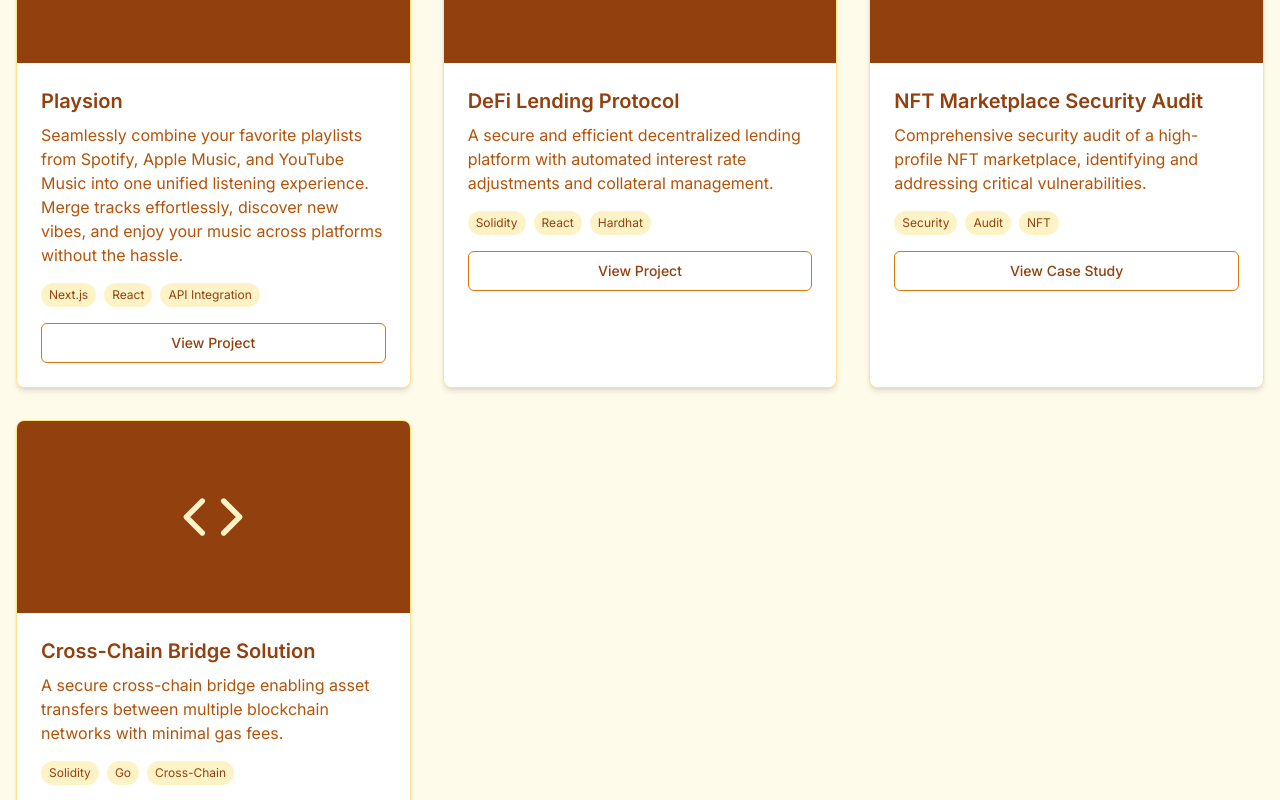
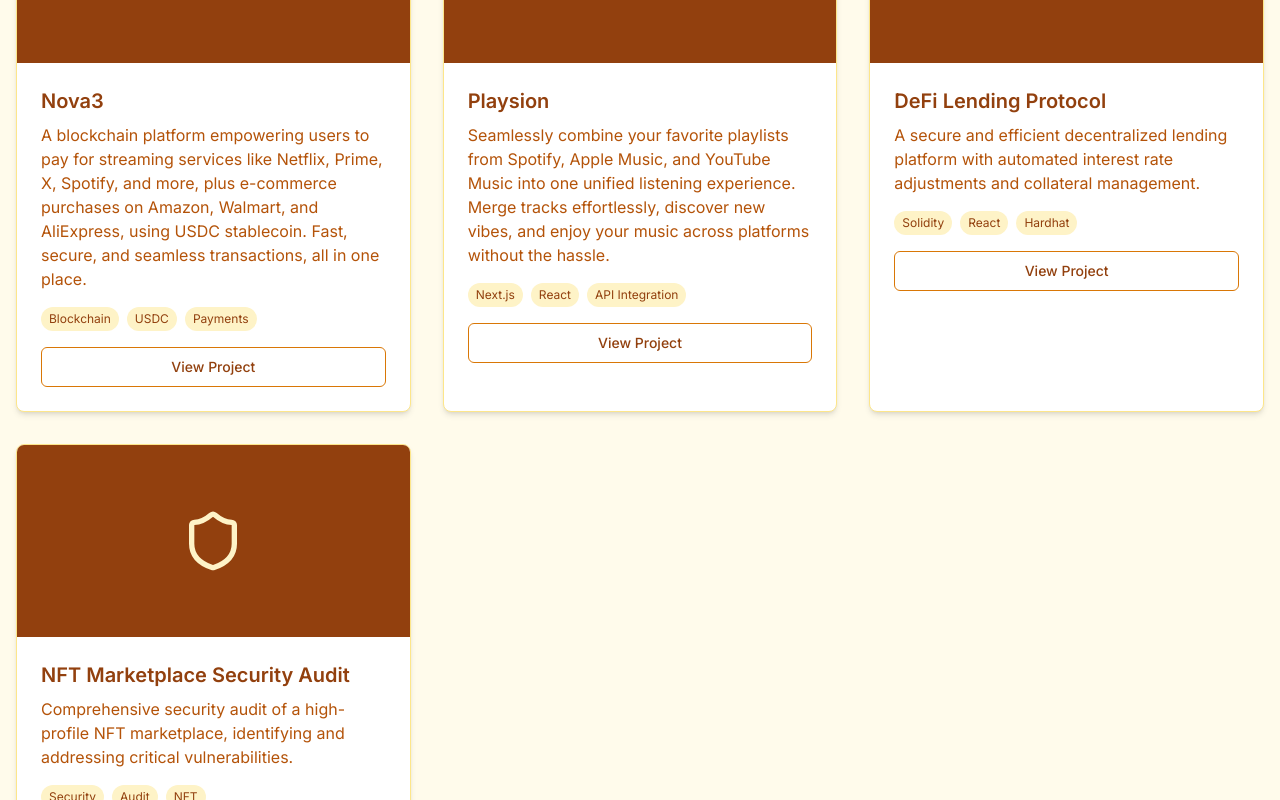
Before and after one commit to 0xQuilox/v0-miftahudeen-portfolio, a Next.js app: page / in a window 1280 px wide. Shown: the part 2820-3620 px from the top of the page. Built offline with nearby package versions, Linux system fonts and the light colour scheme.

Commit message:
feat: add Nova3 blockchain project to portfolio
Include project details, icons, and link to project URL.

Co-authored-by: OxQuilox <91698193+0xQuilox@users.noreply.github.com>

```diff
--- a/app/page.tsx
+++ b/app/page.tsx
@@ -1,7 +1,19 @@
 import Image from "next/image"
 import Link from "next/link"
 import { Button } from "@/components/ui/button"
-import { ChevronRight, Code, Shield, FileCode, Search, Send, Github, Linkedin, Twitter, Music } from "lucide-react"
+import {
+  ChevronRight,
+  Code,
+  Shield,
+  FileCode,
+  Search,
+  Send,
+  Github,
+  Linkedin,
+  Twitter,
+  Music,
+  CreditCard,
+} from "lucide-react"
 import Navbar from "@/components/navbar"
 
 export default function Home() {
@@ -227,7 +239,37 @@ export default function Home() {
           </div>
 
           <div className="grid grid-cols-1 md:grid-cols-2 lg:grid-cols-3 gap-8">
-            {/* New Playsion Project */}
+            {/* Nova3 Project */}
+            <div className="bg-white rounded-lg overflow-hidden shadow-md border border-amber-200 hover:shadow-lg transition-shadow">
+              <div className="h-48 bg-amber-800 flex items-center justify-center">
+                <CreditCard className="h-16 w-16 text-amber-100" />
+              </div>
+              <div className="p-6">
+                <h3 className="text-xl font-semibold text-amber-800 mb-2">Nova3</h3>
+                <p className="text-amber-700 mb-4">
+                  A blockchain platform empowering users to pay for streaming services like Netflix, Prime, X, Spotify,
+                  and more, plus e-commerce purchases on Amazon, Walmart, and AliExpress, using USDC stablecoin. Fast,
+                  secure, and seamless transactions, all in one place.
+                </p>
+                <div className="flex flex-wrap gap-2 mb-4">
+                  <span className="text-xs bg-amber-100 text-amber-800 px-2 py-1 rounded-full">Blockchain</span>
+                  <span className="text-xs bg-amber-100 text-amber-800 px-2 py-1 rounded-full">USDC</span>
+                  <span className="text-xs bg-amber-100 text-amber-800 px-2 py-1 rounded-full">Payments</span>
+                </div>
+                <Button variant="outline" className="w-full border-amber-600 text-amber-800 hover:bg-amber-100">
+                  <Link
+                    href="https://v0-quillox-portfolio.vercel.app/"
+                    target="_blank"
+                    rel="noopener noreferrer"
+                    className="w-full flex justify-center"
+                  >
+                    View Project
+                  </Link>
+                </Button>
+              </div>
+            </div>
+
+            {/* Playsion Project */}
             <div className="bg-white rounded-lg overflow-hidden shadow-md border border-amber-200 hover:shadow-lg transition-shadow">
               <div className="h-48 bg-amber-800 flex items-center justify-center">
                 <Music className="h-16 w-16 text-amber-100" />
@@ -295,27 +337,6 @@ export default function Home() {
                 </div>
                 <Button variant="outline" className="w-full border-amber-600 text-amber-800 hover:bg-amber-100">
                   View Case Study
-                </Button>
-              </div>
-            </div>
-
-            <div className="bg-white rounded-lg overflow-hidden shadow-md border border-amber-200 hover:shadow-lg transition-shadow">
-              <div className="h-48 bg-amber-800 flex items-center justify-center">
-                <Code className="h-16 w-16 text-amber-100" />
-              </div>
-              <div className="p-6">
-                <h3 className="text-xl font-semibold text-amber-800 mb-2">Cross-Chain Bridge Solution</h3>
-                <p className="text-amber-700 mb-4">
-                  A secure cross-chain bridge enabling asset transfers between multiple blockchain networks with minimal
-                  gas fees.
-                </p>
-                <div className="flex flex-wrap gap-2 mb-4">
-                  <span className="text-xs bg-amber-100 text-amber-800 px-2 py-1 rounded-full">Solidity</span>
-                  <span className="text-xs bg-amber-100 text-amber-800 px-2 py-1 rounded-full">Go</span>
-                  <span className="text-xs bg-amber-100 text-amber-800 px-2 py-1 rounded-full">Cross-Chain</span>
-                </div>
-                <Button variant="outline" className="w-full border-amber-600 text-amber-800 hover:bg-amber-100">
-                  View Project
                 </Button>
               </div>
             </div>
```
